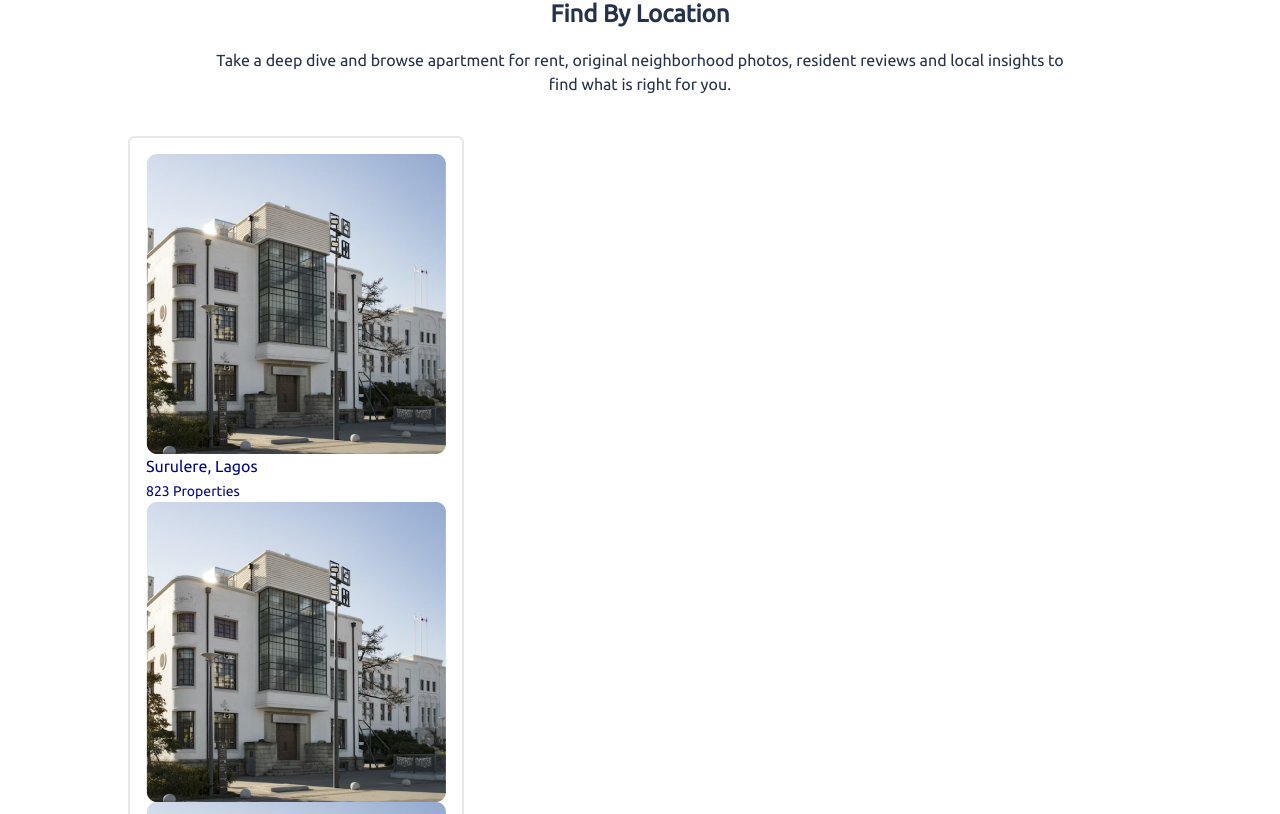
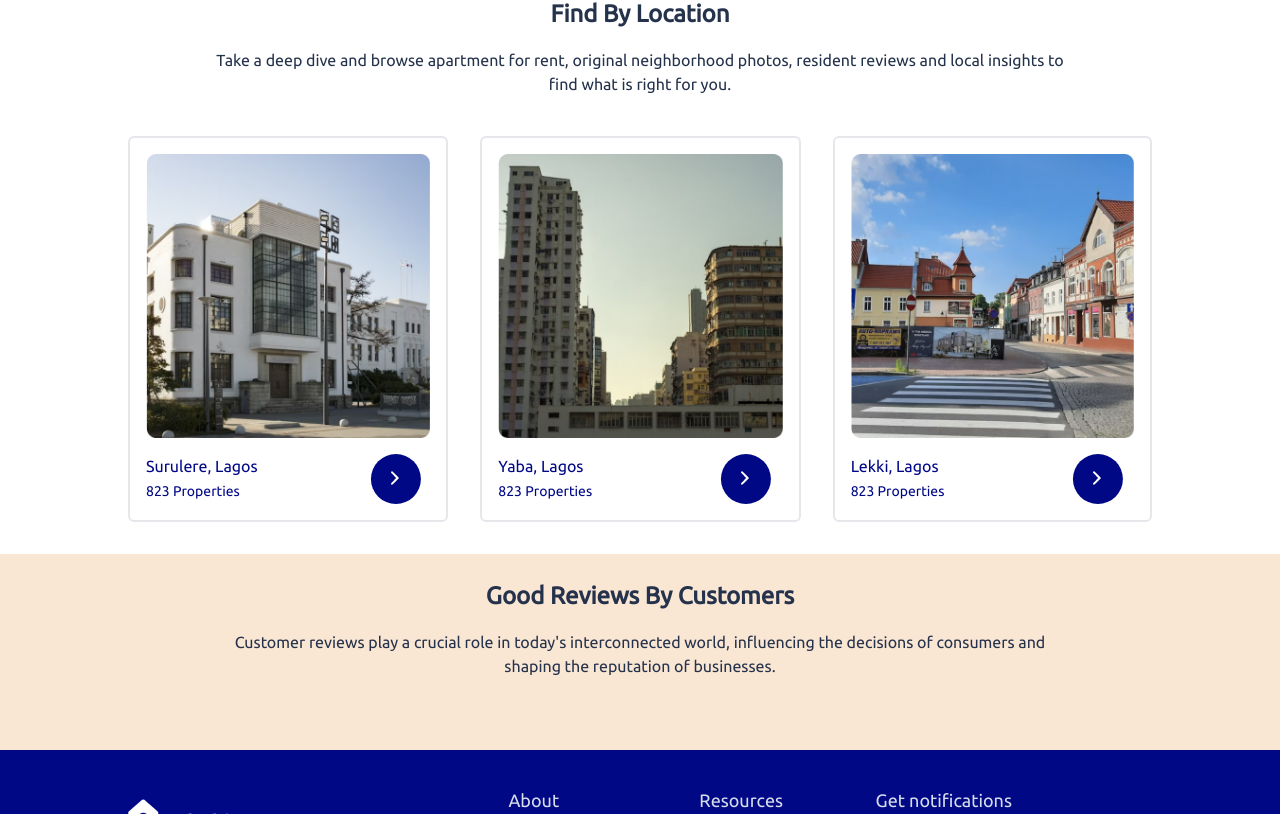
Before and after one commit to lazynerd-studios/Co-Habit-Landing, a React (Vite) app: page / in a window 1280 px wide. Shown: the part 2106-2920 px from the top of the page. Built offline with nearby package versions, Linux system fonts and the light colour scheme.

Commit message:
Update Home.jsx

```diff
--- a/src/Components/Home/Home.jsx
+++ b/src/Components/Home/Home.jsx
@@ -21,6 +21,11 @@ import Slideshow from "../Slideshow/Slideshow";
 import { slides } from "../Slideshow/slides";
 import Line from "../../assets/Line 9.svg"
 import Building11 from "../../assets/building11.png"
+import Building12 from "../../assets/building12.png"
+import Building13 from "../../assets/building13.png"
+import BlueCircle from "../../assets/blue-circle.svg"
+import ArrowLeft from "../../assets/u_angle-left-b.png"
+import Frame from "../../assets/Frame 5540.png"
 
 const animationConfiguration = {
   initial: { opacity: 0 },
@@ -383,11 +388,12 @@ const Home = () => {
             </p>
 
             <div className="laptop:flex gap-8">
-              <div className="border-2 rounded-md p-4 laptop:w-[] w-[]">
+              {/* 01 */}
+              <div className="border-2 rounded-md laptop:mt-0 mt-8 p-4 laptop:w-[] w-[]">
                 <img src={Building11} className="laptop:w-[] w-[]" alt="building-1" />
 
-                <div className="">
-                  <span className="">
+                <div className="flex pt-4">
+                  <span className="laptop:mr-[7rem]">
                     <p className="text-[#010886] font-normal leading-[1.6rem]">
                       Surulere, Lagos
                     </p>
@@ -395,12 +401,51 @@ const Home = () => {
                       823 Properties
                     </p>
                   </span>
-                  <span className="">
-                    <img src={Building11} className="laptop:w-[] w-[]" alt="building-1" />
-                    <img src={Building11} className="laptop:w-[] w-[]" alt="building-1" />
+                  <span className="laptop:ml-[]">
+                    <img src={ArrowLeft} className="absolute laptop:ml-3 laptop:mt-3 laptop:w-[] w-[]" alt="arrow-left" />
+                    <img src={BlueCircle} className="laptop:w-[] w-[]" alt="blue-circle" />
                   </span>
                 </div>
+              </div>
 
+              {/* 02 */}
+              <div className="border-2 rounded-md laptop:mt-0 mt-8 p-4 laptop:w-[] w-[]">
+                <img src={Building12} className="laptop:w-[] w-[]" alt="building-2" />
+
+                <div className="flex pt-4">
+                  <span className="laptop:mr-[8rem]">
+                    <p className="text-[#010886] font-normal leading-[1.6rem]">
+                      Yaba, Lagos
+                    </p>
+                    <p className="text-[#010886] font-normal leading-[1.4rem] text-[0.875rem]">
+                      823 Properties
+                    </p>
+                  </span>
+                  <span className="laptop:ml-[]">
+                    <img src={ArrowLeft} className="absolute laptop:ml-3 laptop:mt-3 laptop:w-[] w-[]" alt="arrow-left" />
+                    <img src={BlueCircle} className="laptop:w-[] w-[]" alt="blue-circle" />
+                  </span>
+                </div>
+              </div>
+
+              {/* 03 */}
+              <div className="border-2 rounded-md laptop:mt-0 mt-8 p-4 laptop:w-[] w-[]">
+                <img src={Building13} className="laptop:w-[] w-[]" alt="building-3" />
+
+                <div className="flex pt-4">
+                  <span className="laptop:mr-[8rem]">
+                    <p className="text-[#010886] font-normal leading-[1.6rem]">
+                      Lekki, Lagos
+                    </p>
+                    <p className="text-[#010886] font-normal leading-[1.4rem] text-[0.875rem]">
+                      823 Properties
+                    </p>
+                  </span>
+                  <span className="laptop:ml-[]">
+                    <img src={ArrowLeft} className="absolute laptop:ml-3 laptop:mt-3 laptop:w-[] w-[]" alt="arrow-left" />
+                    <img src={BlueCircle} className="laptop:w-[] w-[]" alt="blue-circle" />
+                  </span>
+                </div>
               </div>
 
             </div>
```
